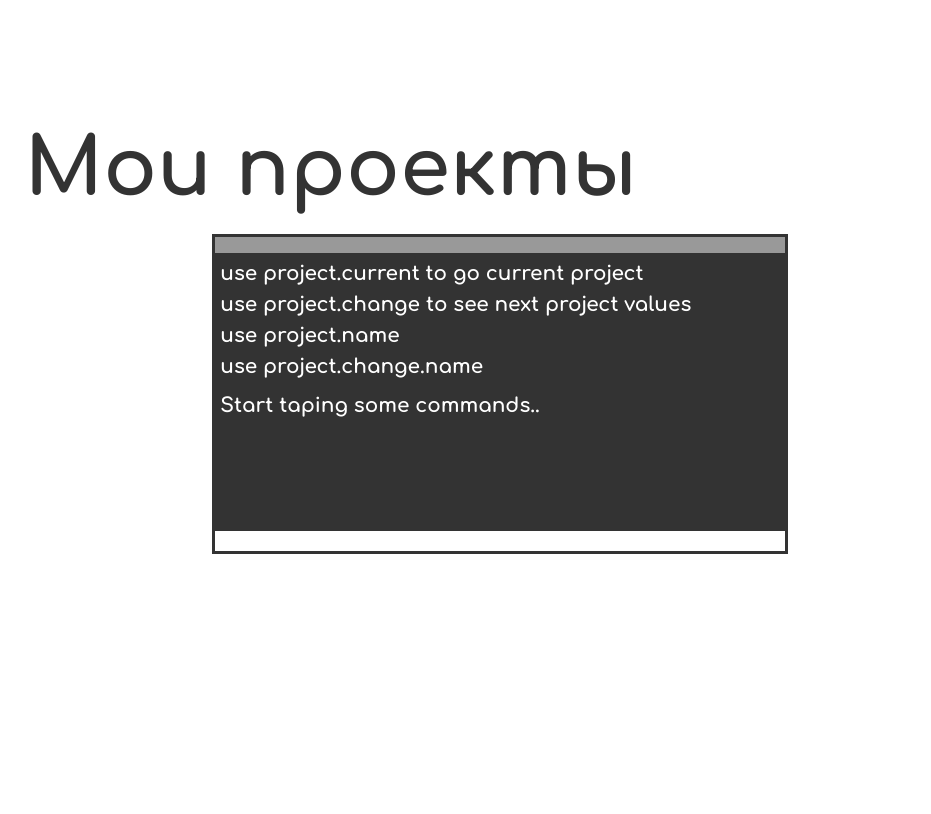
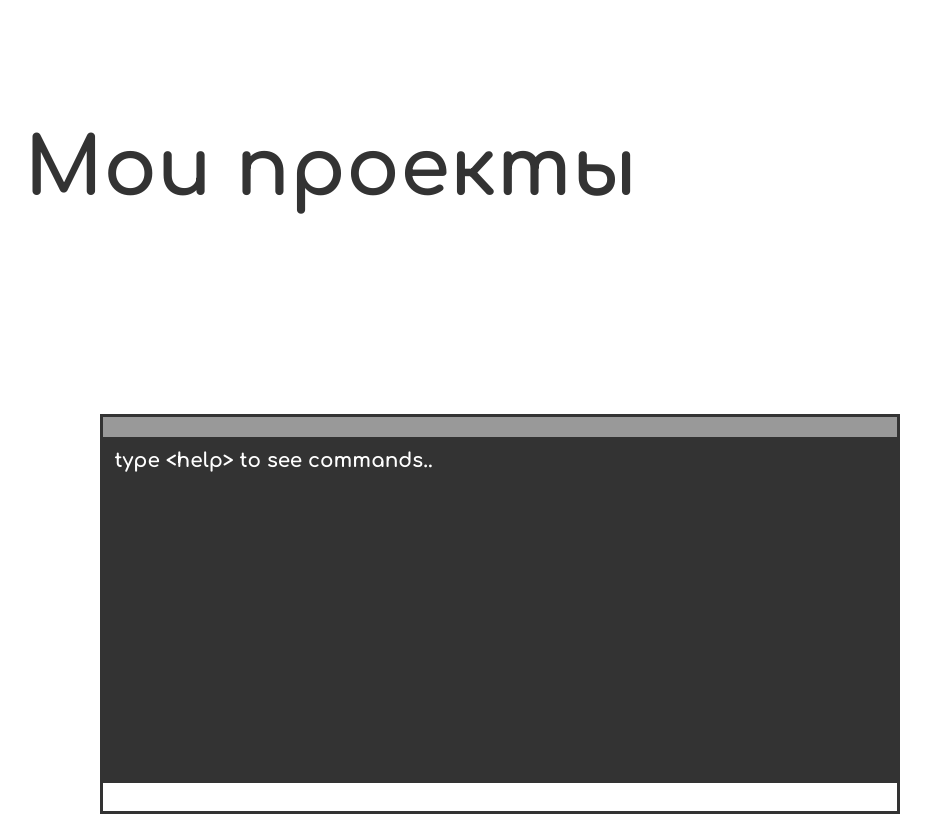
Before and after one commit to splite03/portfolio, a Vue app: page / in a window 1280 px wide. Shown: the part 1560-2374 px from the top of the page, without its empty margins (134-1065 px from the left). Before the commit the page ends 2114 px from the top, so only its background shows below. Built offline with nearby package versions, Linux system fonts and the light colour scheme.

Commit message:
fixed bugs, finished functionality of console-window

```diff
--- a/src/components/CommandConsole.vue
+++ b/src/components/CommandConsole.vue
@@ -6,7 +6,13 @@
             <div class="console-text-area">
                 <p class="console-text" v-for="(text, idx) in textes" :key="text">{{textes[idx]}}</p>
             </div>
-            <input class="console-input" @keydown.enter="submitInput()" v-model="inputValue" @keydown.down="allInputsHandlerDown()" @keydown.up="allInputsHandlerUp()">
+            <input class="console-input"
+            @keydown.enter="submitInput()"
+            @keydown.down="allInputsHandlerDown()"
+            @keydown.up="allInputsHandlerUp()"
+            v-model="inputValue"
+            @keydown.esc="inputValue = ''"
+            >
         </div>
     </div>
 </template>
@@ -15,51 +21,95 @@
 export default {
     data() {
         return{
-            textes:['use project.current  to go current project','use project.change  to see next project values','use project.name','use project.change.name','','Start taping some commands..'],
-            projectsTextes:{
-                0:['name : notes','technologys : html, css, vue, js','','Первый проект, который я сделал через неделю после начала изучения Front-end разработки. Последний рефактор был сделан на Vue js.'],
-                1:['name : tasks','technologys : html, css, vue, js','',''],
-                2:['name : notes3','technologys : html, css, vue, js','','Первый проект, который я сделал через неделю после начала изучения Front-end разработки. Последний рефактор был сделан на Vue js.'],
-                3:['name : notes4','technologys : html, css, vue, js','','Первый проект, который я сделал через неделю после начала изучения Front-end разработки. Последний рефактор был сделан на Vue js.'],
-            },
-            projectCounter: 0,
+            textes:['type <help> to see commands..'],
+            projectsTextes:[
+                ['name : notes','technologys : html, css, vue, js','','Первый проект, который я сделал через неделю после начала изучения Front-end разработки. Последний рефактор был сделан на Vue js.'],
+                ['name : tasks','technologys : html, css, vue, js','','Проект по формированию задач и отслеживанием их выполнения.'],
+                ['name : notes3','technologys : html, css, vue, js','','Первый проект, который я сделал через неделю после начала изучения Front-end разработки. Последний рефактор был сделан на Vue js.'],
+                ['name : notes4','technologys : html, css, vue, js','','Первый проект, который я сделал через неделю после начала изучения Front-end разработки. Последний рефактор был сделан на Vue js.'],
+            ],
+            helpText:['project.change - посмотреть проекты/следующий проект','project.current - перейти к текущему проекту','project.<name> - перейти к проекту по имени','clear - очистить консоль', 'bgc:<color> - смени цвет фона', 'fc:<color> - смена цвета шрифта'],
+            projectCounter: -1,
             inputValue:'',
             allInputs:[],
             counterInputHandler:0
         }
     },
     methods:{
+        // ПОИСК ИМЕНИ ПРОЕКТА В МАССИВЕ С МАССИВАМИ
+
+        searchName(re, arrays){
+            for (let i = 0; i < arrays.length; i++){
+                if(arrays[i][0].split(':')[1].trim().search(re) != -1){return i}
+            }
+            return -1
+        },
+
+        // МЕНЯЕМ ЦВЕТ ФОНА ШРИФТА ПРИ ОБНОВЛЕНИИ ТЕКСТА
+
+        backColorChanger(){
+            const background = document.documentElement.style
+            background.setProperty('--back-color','grey')
+            setTimeout(() => {
+                background.setProperty('--back-color','none')
+            }, 10)
+        },
+
+        // ОБРАБОТЧИК ИНПУТА - ENTER
+
         submitInput() {
-            let value = this.inputValue
+            let value = this.inputValue.toLowerCase()
             this.allInputs.push(value)
+            this.inputValue = ''
+            this.counterInputHandler = 0
+            // ПЕРЕЙТИ К ПРОЕКТУ
             if(value === 'project.current'){
                 document.getElementById('link').click()
                 console.log('curent');
-                this.inputValue = ''
-            }else if(value === 'project.change') {
-                this.textes = this.projectsTextes[this.projectCounter]
-                this.inputValue = 'project.current'
-                this.projectCounter++
-                if (this.projectCounter > Object.keys(this.projectsTextes).length - 1 ){
-                    this.projectCounter = 0
-                }
-            }else if(value === 'project.change.name') {
-                console.log('change value by name');
-                this.inputValue = ''
-            }else if(value === 'project.name') {
-                console.log('go by name');
-                this.inputValue = ''
-            }else if(value === 'clear') {
+            }
+            // КОНСОЛЬНЫЕ КОМАНДЫ
+            else if(value === 'help'){
+                this.textes = Array.from(this.helpText)
+                this.projectCounter = -1
+                this.backColorChanger()
+            }
+            // ПРОКРУТКА ПРОЕКТОВ
+            else if(value === 'project.change') {
+                const projectLength = this.projectsTextes.length - 1
+
+                this.projectCounter === projectLength ? this.projectCounter = 0 : ++this.projectCounter
+                this.textes = Array.from(this.projectsTextes[this.projectCounter])
+                this.backColorChanger()
+            }
+            // ПЕРЕХОД ПО ИМЕНИ
+            else if(value.split('.')[0] === 'project') {
+                let re = new RegExp(value.split('.')[1], 'g')
+                let idx = this.searchName(re, this.projectsTextes)
+                idx === -1 ? this.textes.push('Name not found') : this.textes = Array.from(this.projectsTextes[idx]), this.projectCounter = idx
+                this.backColorChanger()
+            }
+            // ОЧИСТИТЬ КОНСОЛЬ
+            else if(value === 'clear') {
                 this.textes.length = 0
-                this.inputValue = ''
-            }else if(value.split(':')[0] === 'bgc') {
-                document.querySelector('body').style.background = value.split(':')[1].trim()
-                this.inputValue = ''
-            }else{
+                this.projectCounter = -1
+            }
+            // ПРИКОЛЮШКИ
+            else if(value.split(':')[0].trim() === 'bgc') {
+                document.querySelector('.console-body').style.background = value.split(':')[1].trim()
+                document.querySelector('.console-app').style.borderColor = value.split(':')[1].trim()
+            }
+            else if(value.split(':')[0].trim() === 'fc') {
+                const fonts = document.documentElement.style
+                fonts.setProperty('--fonts-color',value.split(':')[1].trim())
+            }
+            else{
                 this.textes.push('Wrong syntax. Try again.')
-                this.inputValue = ''
+                this.backColorChanger()
             }
         },
+
+        // СТРЕЛКИ ВВЕРХ-ВНИЗ
+
         allInputsHandlerUp(){
             if(this.counterInputHandler === 0){
                 this.counterInputHandler = this.allInputs.length
@@ -85,8 +135,8 @@ export default {
 
 <style>
 .console-app {
-    height: 40vh;
-    width: 45vw;
+    height: 400px;
+    width: 800px;
     background: black;
     display: flex;
     flex-direction: column;
@@ -110,15 +160,23 @@ export default {
     overflow-y: scroll;
     scrollbar-width: 2px;
 }
+:root{
+    --fonts-color: white;
+    --back-color: none;
+}
 .console-text {
-    color: white;
-    padding: 4px 0;
+    color: var(--fonts-color);
+    padding: 4px;
+    font-size: 20px;
+    transition: all .5s ease-in-out;
+    background: var(--back-color);
 }
 .console-input {
-    height: 20px;
+    height: 28px;
     background-color: white;
     border: none;
-    font-size: 1rem;
+    font-size: 20px;
+    padding: 4px;
 }
 .console-input:focus-visible{
     outline: 0;
--- a/src/styles/style.css
+++ b/src/styles/style.css
@@ -56,9 +56,6 @@ h1{
 } */
 .navbar-right {
     display: flex;
-}
-.navbar-right a {
-
 }
 .navbar-link-with-underline{
     display: flex;
@@ -128,7 +125,7 @@ h1{
     display: inline-block;
 }
 .hiden{
-    background-color: rgb(255, 255, 255);
+    opacity: 0;
     display: inline-block;
 }
 
@@ -171,7 +168,6 @@ h1{
 .text-about {
     margin-bottom: 45px;
 }
-.stick { }
 .back{
     background-color: #0052d6;
     color: white;
@@ -181,6 +177,16 @@ h1{
 }
 .mrgn-left{
     margin-left: 20px;
+}
+
+/* Проекты */
+
+.my-projects{
+    margin-bottom: 200px;
+}
+
+.my-projects-header{
+    margin-bottom: 200px;
 }
 
 /* Анимации */
```
